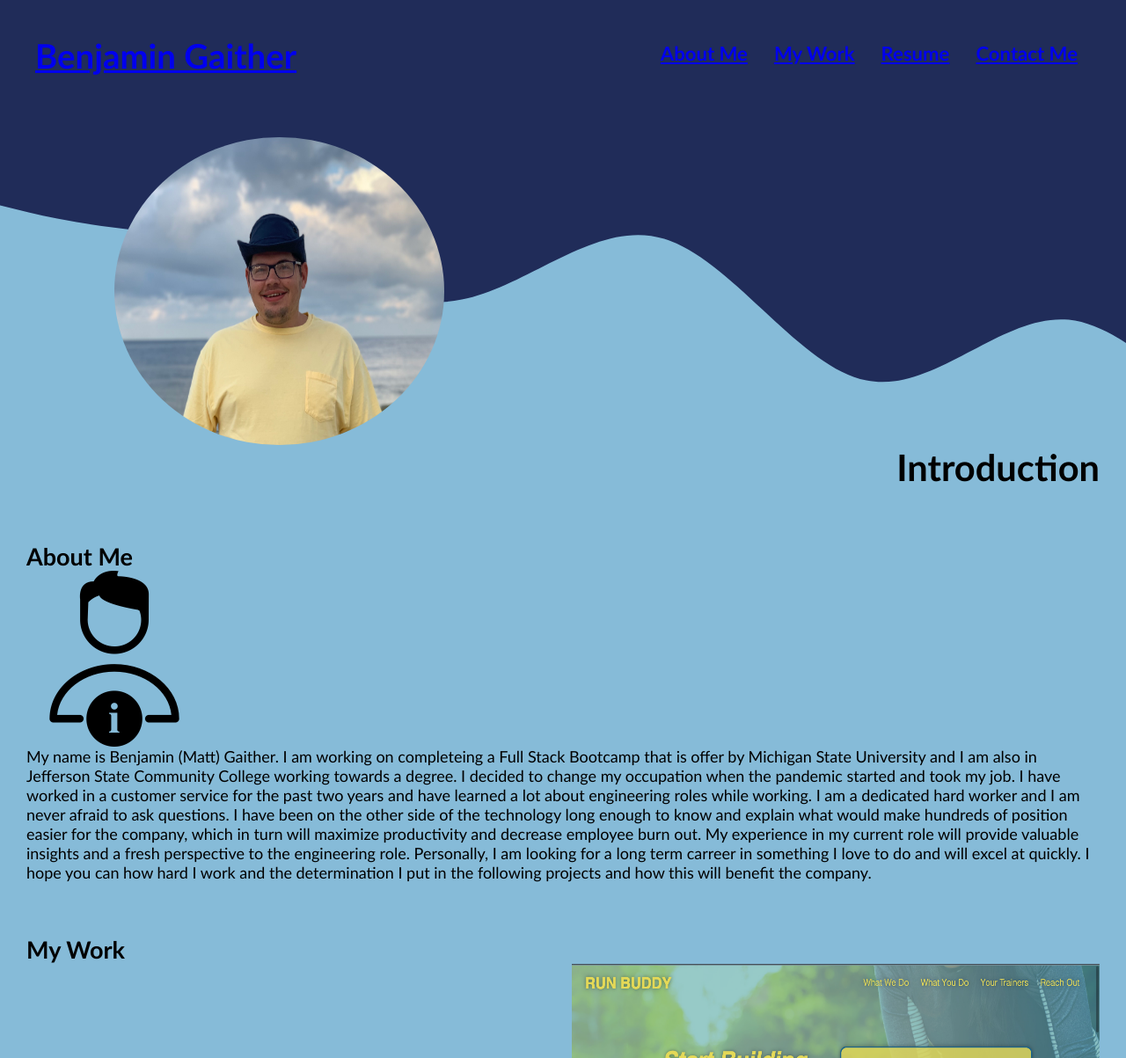
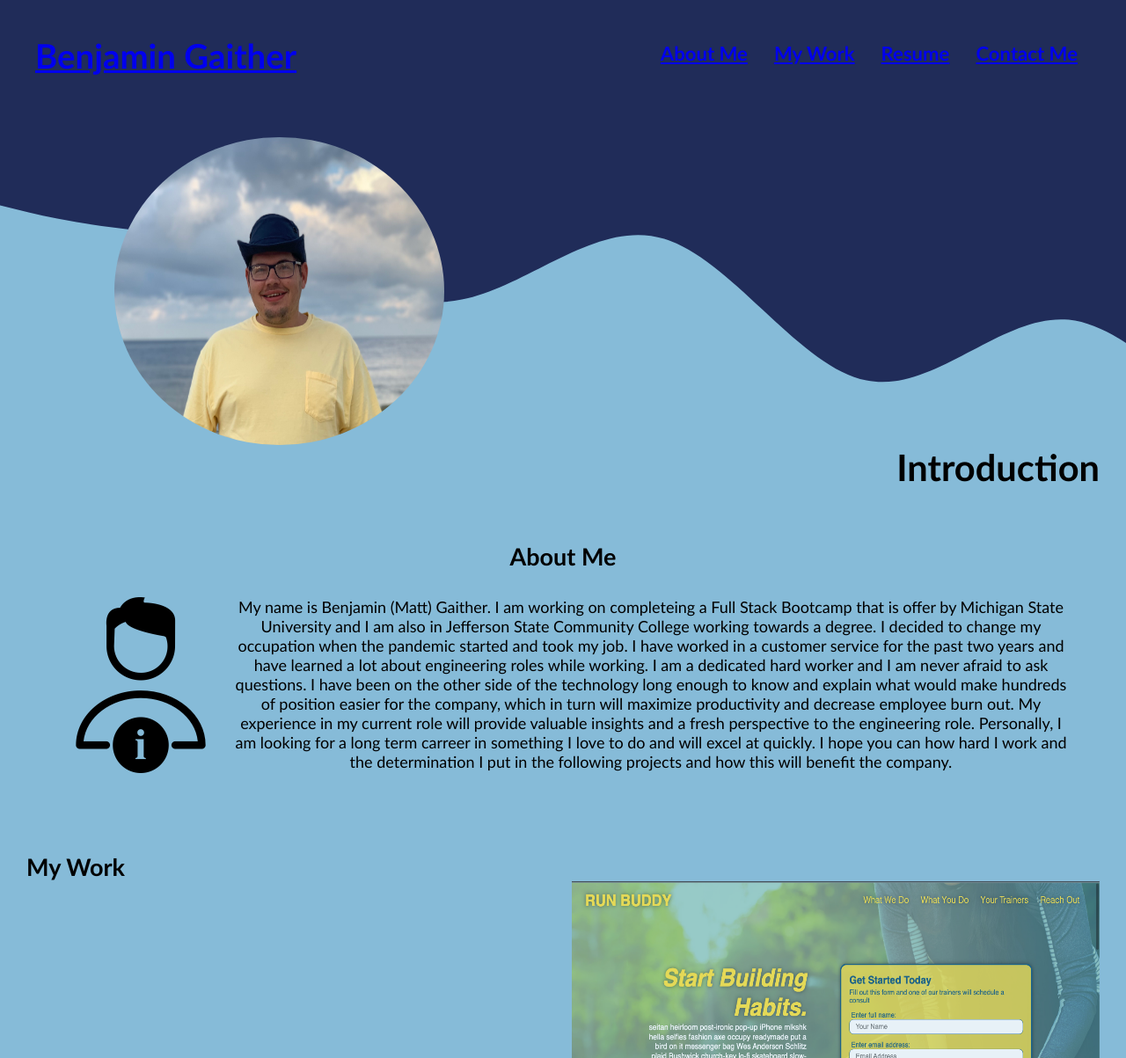
Before and after one commit to mattgaither/Matt-Gaither-Portfolio, a plain HTML site: page index.html in a window 1280 px wide. Shown: the top 1203 px of the page at 88% size. Drawn offline with Linux system fonts and the light colour scheme.

Commit message:
started nad finished the css for the about me section

```diff
--- a/assets/style.css
+++ b/assets/style.css
@@ -16,6 +16,10 @@ body {
     font-size: large;
 }
 
+section {
+    padding: 30;
+}
+/* start ofn the header and intro setions */
 header {
     padding: 40px 40px;
     background-color: var(--secondary-color);
@@ -35,7 +39,6 @@ header nav ul {
     align-items: center;
     list-style: none;
     flex-wrap: wrap;
-
 }
 
 header nav ul li a {
@@ -55,15 +58,31 @@ header nav ul li a {
     text-align: right;
 }
 
+/* start of the about me section */
+.about{
+    text-align: center;
+}
+
+div .container{
+    margin: 30;
+}
+
+div .container p{
+    display: flex;
+    align-self: flex-end;
+
+}
+
+div .container img{
+    align-self: flex-start;
+ }
+
+/* This styles the avatar profile photo */
 .avatar {
     border-radius: 50%;
     width: 375px;
     height: 350px;
     margin-left: 100;
-}
-
-section {
-    padding: 30;
 }
 
 /* added flex to the container and the article */
@@ -99,6 +118,7 @@ section {
     justify-content: center;
 }
 
+/* This is the resume section */
 .resume{
     display: flex;
     flex-wrap: wrap;
--- a/index.html
+++ b/index.html
@@ -37,10 +37,11 @@
 
         <!-- This is the begining of the about me section. -->
         <section id="about-me">
-            <div>
-                <h2>About Me</h2>
+            <div class="about">
+                <h2 class="about-header">About Me</h2>
+                <div class="container">
+                    <p>
                         <img src="./assets/images/about-me.png" alt="Information about Matt Gaither ">
-                <p>
                         My name is Benjamin (Matt) Gaither. I am working on completeing a Full Stack Bootcamp that is offer by Michigan State
                          University and I am also in Jefferson State Community College working towards a degree. I decided to change my occupation
                          when the pandemic started and took my job. I have worked in a customer service for the past two years and have learned a lot
@@ -51,6 +52,7 @@
                          in something I love to do and will excel at quickly. I hope you can how hard I work and the determination I put in the following projects
                          and how this will benefit the company.
                     </p>
+                </div>
             </div>
         </section>
         <!-- This is the end of the about me section and begining of the my work section. -->
@@ -75,7 +77,7 @@
 
         </section>
         <!-- Added my resume to the file and made it a link. -->
-        <section class="resume">
+        <section class="resume" id="resume">
             <h2>Resume</h2>
             <div>
                 <a href="./assets/Benjamin-Resume.dotx">Check out my Resume, Download it here!</a>
```
Lines whose indentation alone changed are shown as unchanged.
